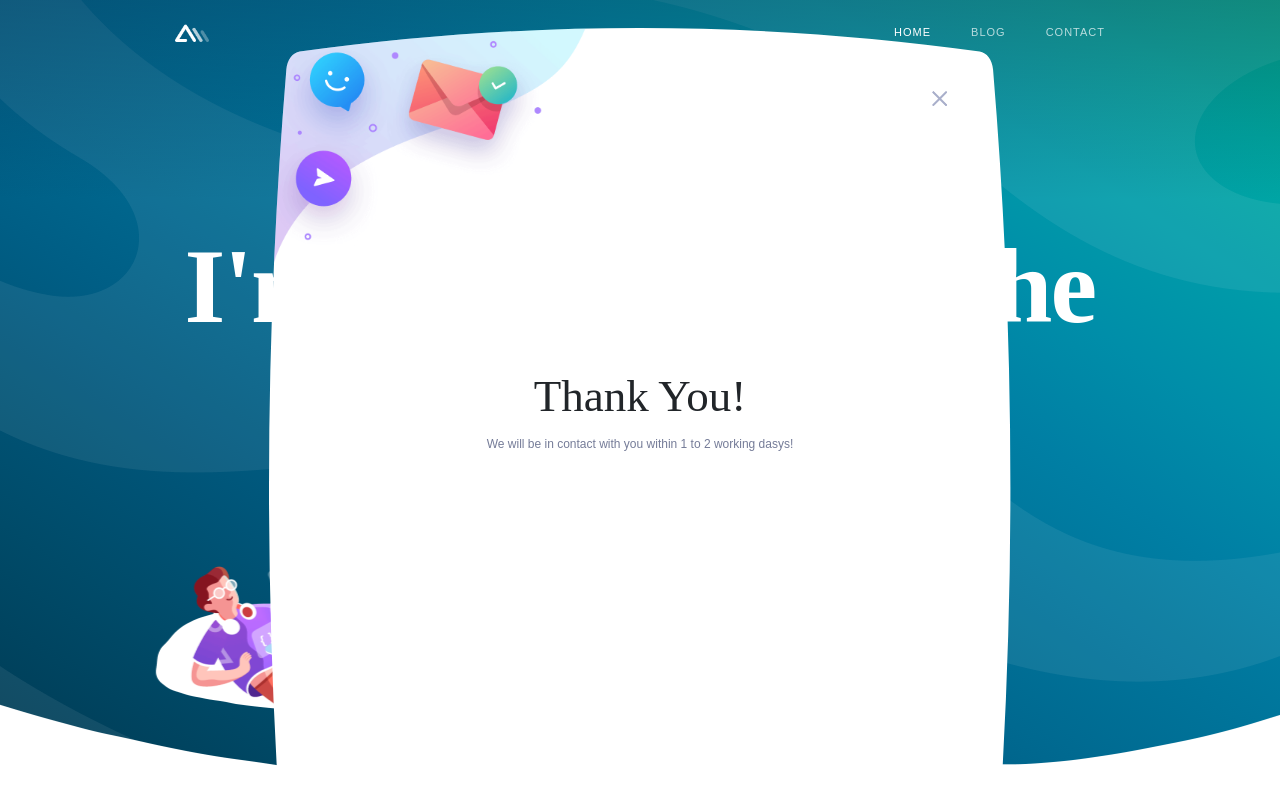
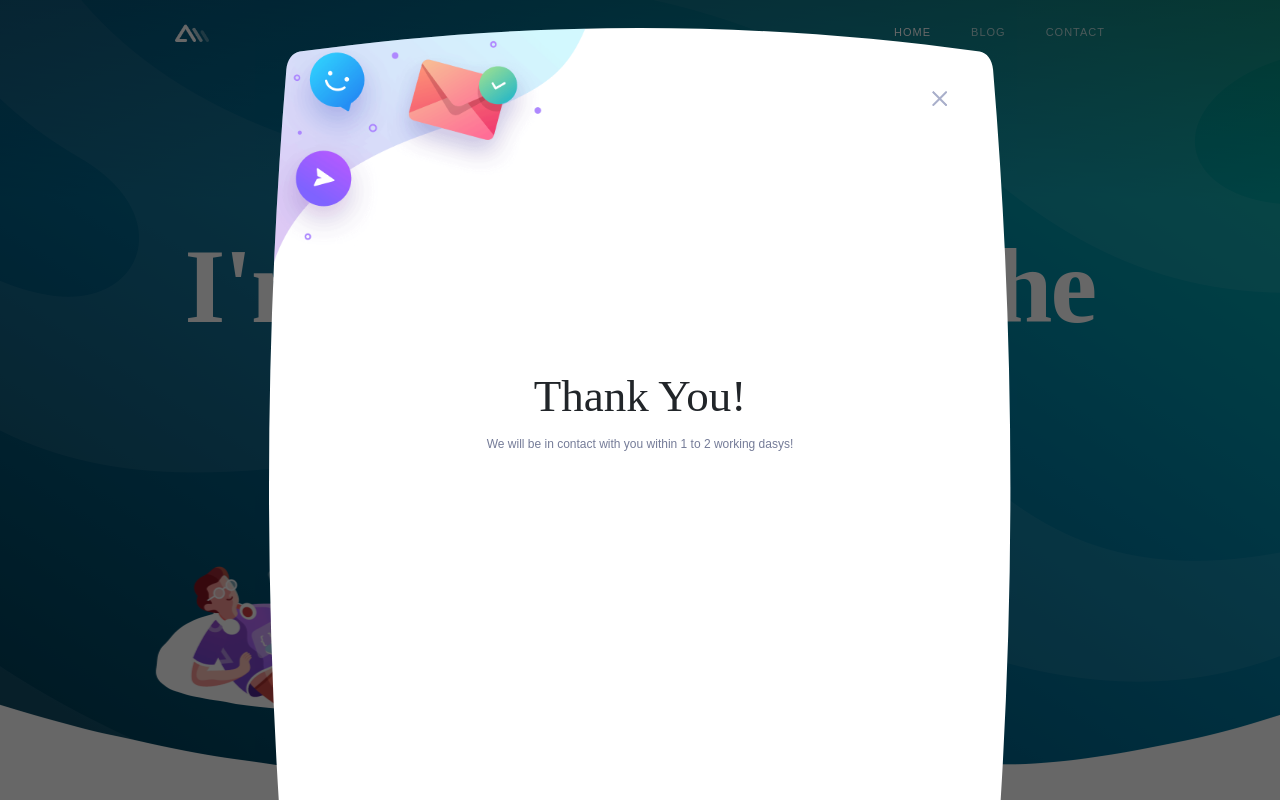
Before and after one commit to costingh/costingheorghe, a React (Create React App) app: page / in a window 1280 px wide. Both pictures are taken after a click on the element "CONTACT". Shown: the top 800 px of the page. Built offline with nearby package versions, Linux system fonts and the light colour scheme; a web font is replaced by a local one.

Commit message:
added contactModal backdrop

```diff
--- a/src/App.js
+++ b/src/App.js
@@ -18,7 +18,7 @@ function App() {
   return (
     <div className="app">
         <Header showContactModal={showContactModal}/>
-        <Main/>
+        <Main showContactModal={showContactModal}/>
         <ContactModal hideContactModal={hideContactModal} showModal={showModal}/>
     </div>
   );
--- a/src/Components/ContactModal.js
+++ b/src/Components/ContactModal.js
@@ -25,7 +25,7 @@ function ContactModal({hideContactModal, showModal}) {
     }
 
     return (
-        <div className="modal contact-modal fade" id="contactModal" role="dialog">
+        <div className="modal contact-modal modal-backdrop fade" id="contactModal" role="dialog">
             <div className="modal-dialog modal-dialog-centered">
                 <svg width="742px" height="918px" viewBox="0 0 742 918" version="1.1" xmlns="http://www.w3.org/2000/svg" xmlnsXlink="http://www.w3.org/1999/xlink">
                     <defs>
--- a/src/Components/HomeHero.js
+++ b/src/Components/HomeHero.js
@@ -1,7 +1,7 @@
 import React from 'react'
 import '../styles/HomeHero.css'
 
-function HomeHero() {
+function HomeHero({showContactModal}) {
     return (
         <section class="home-hero">
             <div class="hero-bg">
@@ -18,7 +18,7 @@ function HomeHero() {
                         <p>Computer science student</p>
                         <div class="hero-button-float">
                             <div class="hero-button-wrapper">
-                                <button class="btn btn-white btn-talk" data-toggle="modal" data-target="#contactModal"><i class="icon-pp-envelope"></i><span>Let's talk!</span></button>
+                                <button class="btn btn-white btn-talk" onClick={showContactModal}><i class="icon-pp-envelope"></i><span>Let's talk!</span></button>
                             </div>
                         </div>
                     </div>
--- a/src/Components/Main.js
+++ b/src/Components/Main.js
@@ -3,10 +3,10 @@ import HomeHero from './HomeHero'
 import HomeServices from './HomeServices'
 import HomeWorks from './HomeWorks'
 
-function Main() {
+function Main({showContactModal}) {
     return (
         <div class="main-content landing">
-				<HomeHero/>
+				<HomeHero showContactModal={showContactModal}/>
 				<HomeServices/>
         <HomeWorks/>
 		</div>
--- a/src/styles/ContactModal.css
+++ b/src/styles/ContactModal.css
@@ -264,18 +264,15 @@
 }
 
 .modal-backdrop {
-    position: fixed;
+    position: absolute;
     top: 0;
     right: 0;
     bottom: 0;
     left: 0;
-    z-index: 1040;
-    background-color: #000;
-
-}
-
-.modal-backdrop.fade {
-    opacity: 0
+    z-index: 10 !important;
+    height: 100vh;
+    width: 100vw;
+    background-color: rgba(0, 0, 0, 0.596) !important;
 }
 
 .modal-backdrop.show {
```
